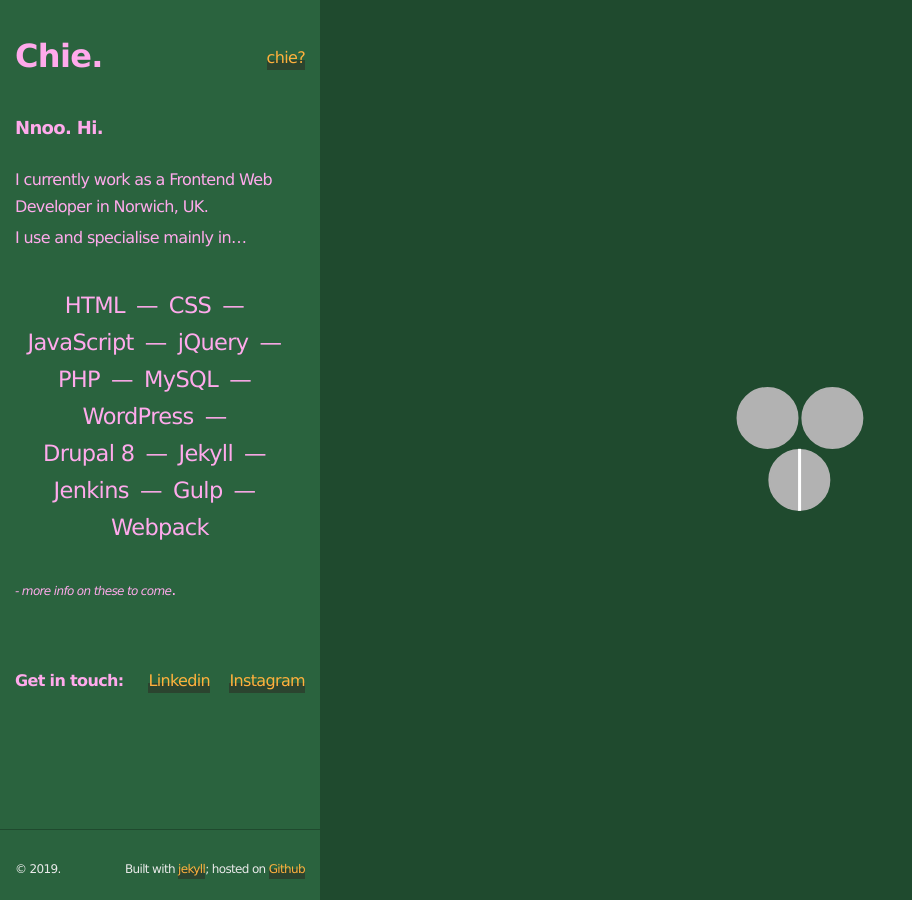
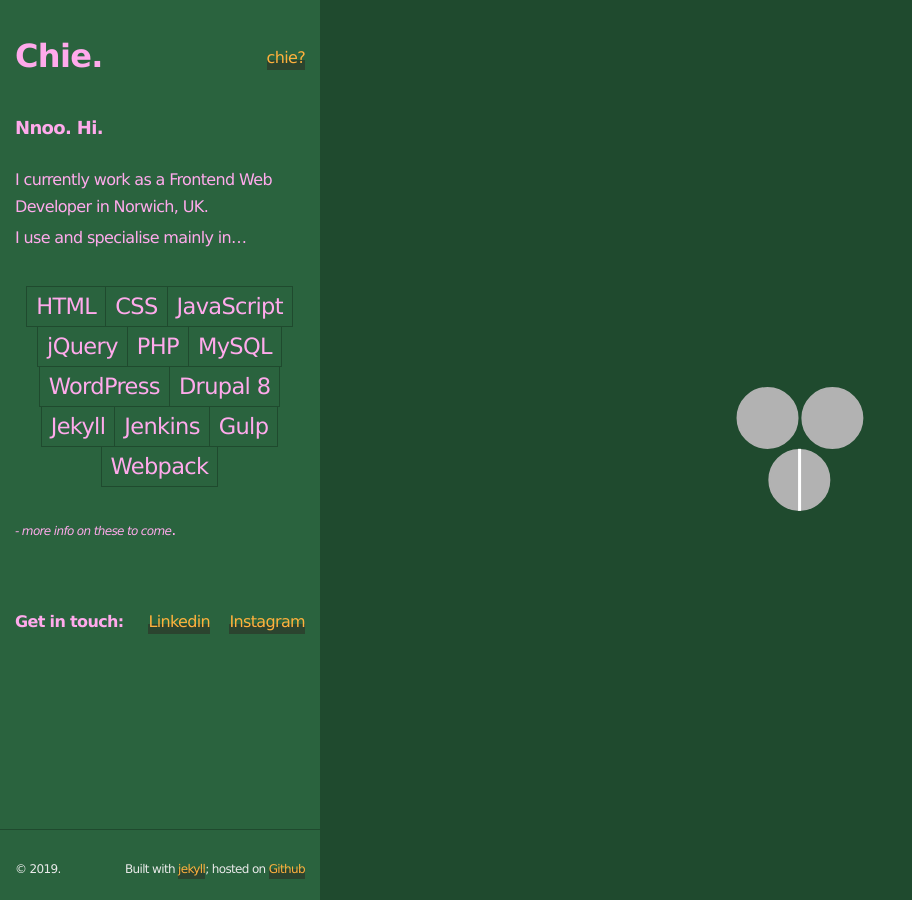
Before and after one commit to chiich/portfolio, a Jekyll site: the page built from index.md, in a window 1280 px wide. Shown: the whole page, without its empty margins (0-912 px from the left). Built offline with Jekyll 4.4.1, drawn with Linux system fonts in a browser that asks for light colours; nearby versions of some CDN libraries; some web fonts are replaced.

Commit message:
Skills item revamp

```diff
--- a/_sass/_w3.scss
+++ b/_sass/_w3.scss
@@ -145,11 +145,16 @@ footer {
         display: inline-block;
         width: 44px;
         text-align: center;
+        content: none;
       }
       &:last-child::after {
         content: none;
         display: none;
       }
+      border: 1px solid #1F4A2E;
+      padding: 1px 9px;
+      margin-left: -1px;
+      margin-top: -1px;
     }
   }
 }
```
